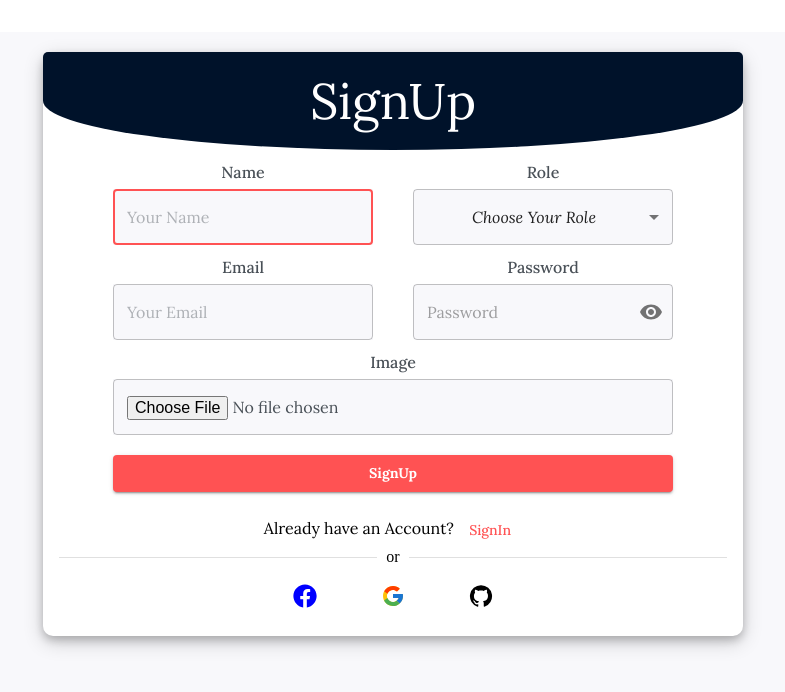
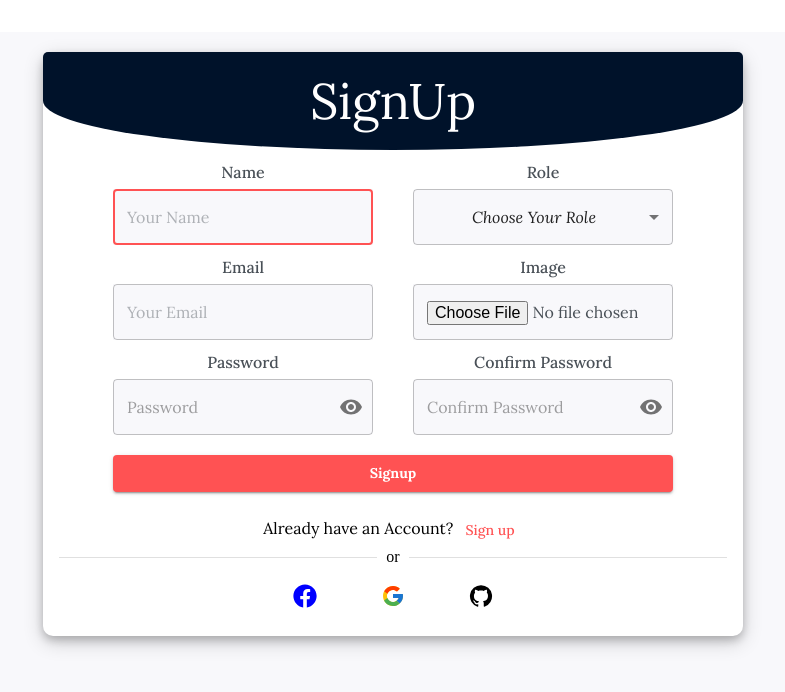
Before and after one commit to Arnab-Gupta11/MediCamp-Client, a React (Vite) app: page / in a window 1280 px wide. Shown: the top 692 px of the page, without its empty margins (247-1032 px from the left). Built offline with nearby package versions, Linux system fonts and the light colour scheme.

Commit message:
Done: Register page validation

```diff
--- a/package.json
+++ b/package.json
@@ -29,6 +29,7 @@
     "react-hot-toast": "^2.4.1",
     "react-icons": "^4.12.0",
     "react-router-dom": "^6.21.1",
+    "react-spinners": "^0.13.8",
     "sort-by": "^0.0.2",
     "sweetalert2": "^11.10.2",
     "yup": "^1.3.3"
--- a/src/pages/Register/Register.jsx
+++ b/src/pages/Register/Register.jsx
@@ -1,5 +1,4 @@
 import {
-  Avatar,
   Box,
   Button,
   Container,
@@ -22,22 +21,30 @@ import { useFormik } from "formik";
 import { FcGoogle } from "react-icons/fc";
 import { FaFacebook } from "react-icons/fa";
 import { imageUpload } from "../../utils/uploadImage";
+import { regiterValidation } from "../../schema/registerSchema";
+import RingLoader from "react-spinners/RingLoader";
 
 const Register = () => {
   const [showPassword, setShowPassword] = useState(false);
+  const [confirmPassword, setConfirmPassword] = useState(false);
+  const [loading, setLoading] = useState(false);
   //set visibility of password
   const handleClickShowPassword = () => setShowPassword((show) => !show);
+  const handleClickConfirmPassword = () => setConfirmPassword((show) => !show);
   const initialValues = {
     name: "",
     email: "",
     role: "",
     password: "",
+    confirmPassword: "",
     image: null,
   };
   //use formik to get data
-  const { values, errors, handleBlur, handleChange, handleSubmit, setFieldValue } = useFormik({
+  const { values, errors, handleBlur, handleChange, touched, handleSubmit, setFieldValue } = useFormik({
     initialValues: initialValues,
+    validationSchema: regiterValidation,
     onSubmit: async (values) => {
+      setLoading(true);
       const imageUrl = await imageUpload(values.image);
 
       const newUser = {
@@ -47,6 +54,7 @@ const Register = () => {
         image: imageUrl,
       };
       console.log("🚀 ~ onSubmit: ~ newUser:", newUser);
+      setLoading(false);
     },
   });
   const handleFileChange = async (event) => {
@@ -61,7 +69,6 @@ const Register = () => {
         boxShadow="0 4px 8px 0 rgba(0, 0, 0, 0.2), 0 6px 20px 0 rgba(0, 0, 0, 0.19)"
         mx="auto"
         borderRadius="10px 10px"
-        // border="2px solid"
         borderColor="secondary.main"
         sx={{ backgroundColor: "#FFFFFF" }}
         mb="20px"
@@ -103,6 +110,12 @@ const Register = () => {
                     onChange={handleChange}
                     onBlur={handleBlur}
                   />
+                  {/*------------ error message --------------*/}
+                  {touched.name && errors.name ? (
+                    <Typography variant="caption" color="red">
+                      {errors.name}
+                    </Typography>
+                  ) : null}
                 </FormControl>
               </Grid>
               <Grid item xs={12} md={6}>
@@ -130,6 +143,12 @@ const Register = () => {
                     <MenuItem value={"organizer"}>Organizer</MenuItem>
                     <MenuItem value={"doctor"}>Doctor</MenuItem>
                   </Select>
+                  {/*------------ error message --------------*/}
+                  {touched.role && errors.role ? (
+                    <Typography variant="caption" color="red">
+                      {errors.role}
+                    </Typography>
+                  ) : null}
                 </FormControl>
               </Grid>
             </Grid>
@@ -156,8 +175,44 @@ const Register = () => {
                     onChange={handleChange}
                     onBlur={handleBlur}
                   />
+                  {/*------------ error message --------------*/}
+                  {touched.email && errors.email ? (
+                    <Typography variant="caption" color="red">
+                      {errors.email}
+                    </Typography>
+                  ) : null}
                 </FormControl>
               </Grid>
+              <Grid item xs={12} md={6}>
+                {/*--------------- Image field ----------------*/}
+                <FormControl fullWidth sx={{ mt: "10px" }} variant="outlined">
+                  <Typography fontWeight="500" color="#495057">
+                    Image
+                  </Typography>
+                  <TextField
+                    name="image"
+                    type="file"
+                    size="medium"
+                    InputProps={{
+                      style: { fontSize: "16px", fontWeight: "inherit", color: "#495057" },
+                    }}
+                    sx={{ mt: "5px", backgroundColor: primaryBg }}
+                    //get dat using formik
+                    // value={values.image}
+                    onChange={handleFileChange}
+                    onBlur={handleBlur}
+                  />
+                  {/*------------ error message --------------*/}
+                  {touched.image && errors.image ? (
+                    <Typography variant="caption" color="red">
+                      {errors.image}
+                    </Typography>
+                  ) : null}
+                </FormControl>
+              </Grid>
+            </Grid>
+
+            <Grid container spacing={{ xs: 0, md: 5 }} alignItems="center" justifyContent="center">
               <Grid item xs={12} md={6}>
                 {/*--------------- Password Field ----------------*/}
                 <FormControl fullWidth sx={{ mt: "10px" }} variant="outlined">
@@ -181,29 +236,46 @@ const Register = () => {
                     onChange={handleChange}
                     onBlur={handleBlur}
                   />
+                  {/*------------ error message --------------*/}
+                  {touched.password && errors.password ? (
+                    <Typography variant="caption" color="red">
+                      {errors.password}
+                    </Typography>
+                  ) : null}
+                </FormControl>
+              </Grid>
+              <Grid item xs={12} md={6}>
+                {/*--------------- Confirm Password Field ----------------*/}
+                <FormControl fullWidth sx={{ mt: "10px" }} variant="outlined">
+                  <Typography fontWeight="500" color="#495057">
+                    Confirm Password
+                  </Typography>
+                  <OutlinedInput
+                    name="confirmPassword"
+                    type={confirmPassword ? "text" : "password"}
+                    endAdornment={
+                      <InputAdornment position="end">
+                        <IconButton aria-label="toggle password visibility" onClick={handleClickConfirmPassword} edge="end">
+                          {confirmPassword ? <VisibilityOff /> : <Visibility />}
+                        </IconButton>
+                      </InputAdornment>
+                    }
+                    sx={{ mt: "5px", backgroundColor: primaryBg }}
+                    placeholder="Confirm Password"
+                    //get dat using formik
+                    value={values.confirmPassword}
+                    onChange={handleChange}
+                    onBlur={handleBlur}
+                  />
+                  {/*------------ error message --------------*/}
+                  {touched.confirmPassword && errors.confirmPassword ? (
+                    <Typography variant="caption" color="red">
+                      {errors.confirmPassword}
+                    </Typography>
+                  ) : null}
                 </FormControl>
               </Grid>
             </Grid>
-
-            {/*--------------- Image field ----------------*/}
-            <FormControl fullWidth sx={{ mt: "10px" }} variant="outlined">
-              <Typography fontWeight="500" color="#495057">
-                Image
-              </Typography>
-              <TextField
-                name="image"
-                type="file"
-                size="medium"
-                InputProps={{
-                  style: { fontSize: "16px", fontWeight: "inherit", color: "#495057" },
-                }}
-                sx={{ mt: "5px", backgroundColor: primaryBg }}
-                //get dat using formik
-                // value={values.image}
-                onChange={handleFileChange}
-                onBlur={handleBlur}
-              />
-            </FormControl>
 
             {/*--------------- Submit Button ----------------*/}
             <Button
@@ -212,13 +284,13 @@ const Register = () => {
               fullWidth
               sx={{ mt: "20px", ":hover": { backgroundColor: "#f74c4c" }, fontWeight: "bold", textTransform: "none" }}
             >
-              SignUp
+              {loading ? <RingLoader size={20} color="#000000" /> : "Signup"}
             </Button>
           </form>
         </Box>
 
         <Typography maxWidth="80%" mx="auto">
-          Already have an Account? <Button sx={{ textTransform: "none" }}>SignIn</Button>
+          Already have an Account? <Button sx={{ textTransform: "none" }}>Sign up</Button>
         </Typography>
 
         <Divider variant="middle">or</Divider>
--- /dev/null
+++ b/src/schema/registerSchema.js
@@ -0,0 +1,28 @@
+import * as yup from "yup";
+
+export const regiterValidation = yup.object({
+  name: yup.string().min(2, "Name must be at least 3 characters long").required("Name is required"),
+  email: yup.string().email("Invalid email address").required("Email is required"),
+  role: yup.string().required("Role is required"),
+  password: yup
+    .string()
+    .matches(
+      /^(?=.*[a-z])(?=.*[A-Z])(?=.*\d)(?=.*[@$!%*?&])[A-Za-z\d@$!%*?&]{8,}$/,
+      "Password must be at least 8 characters long and include at least one uppercase letter, one lowercase letter, one digit, and may include special characters."
+    )
+    .required("Password is required"),
+  confirmPassword: yup
+    .string()
+    .oneOf([yup.ref("password"), null], "Passwords do not match. Please make sure the confirmation matches the entered password.")
+    .required("Confirmation Password is required"),
+
+  image: yup
+    .mixed()
+    .required("Image is required")
+    .test(
+      "FILE_FORMAT",
+      "Invalid file format. Please upload a JPG, JPEG, or PNG image.",
+      (value) => !value || (value && ["image/jpeg", "image/jpg", "image/png"].includes(value.type))
+    )
+    .test("FILE_SIZE", "Image size must be less than 2MB", (value) => !value || (value && value.size <= 1024 * 1024)),
+});
```
Also changed, not shown: 1 other file (tests, documents, lock files or other folders).
